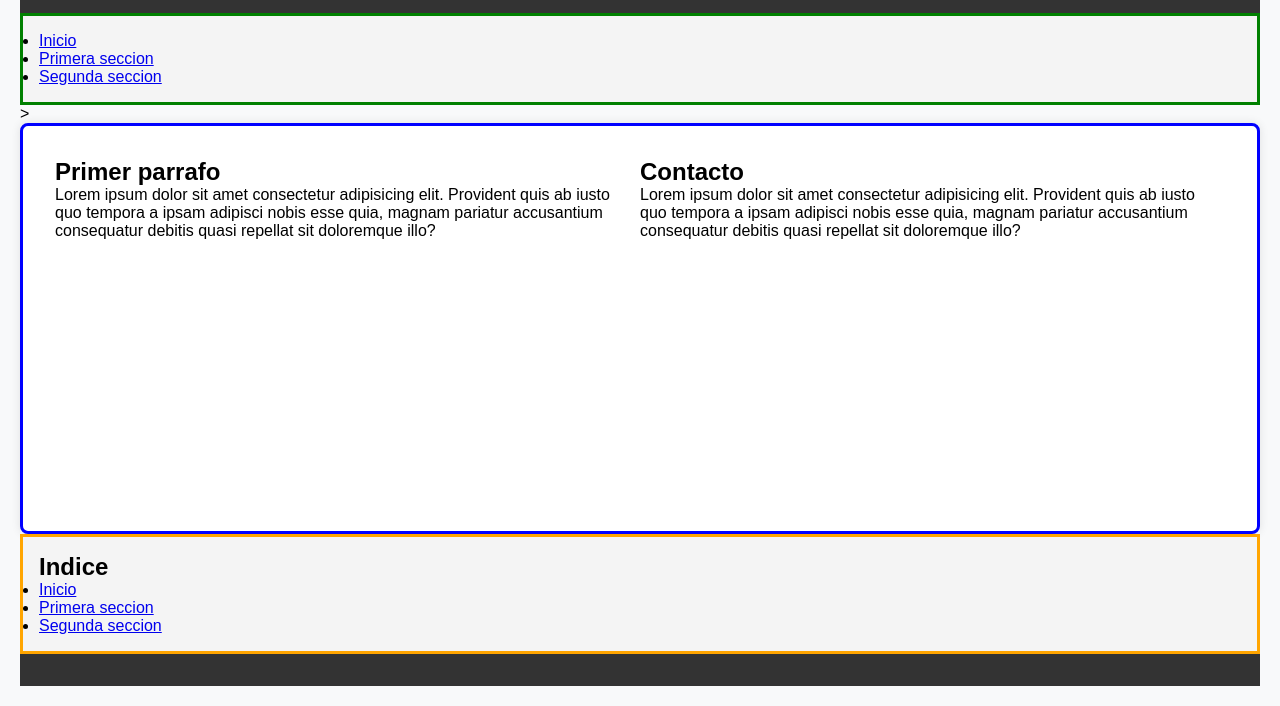
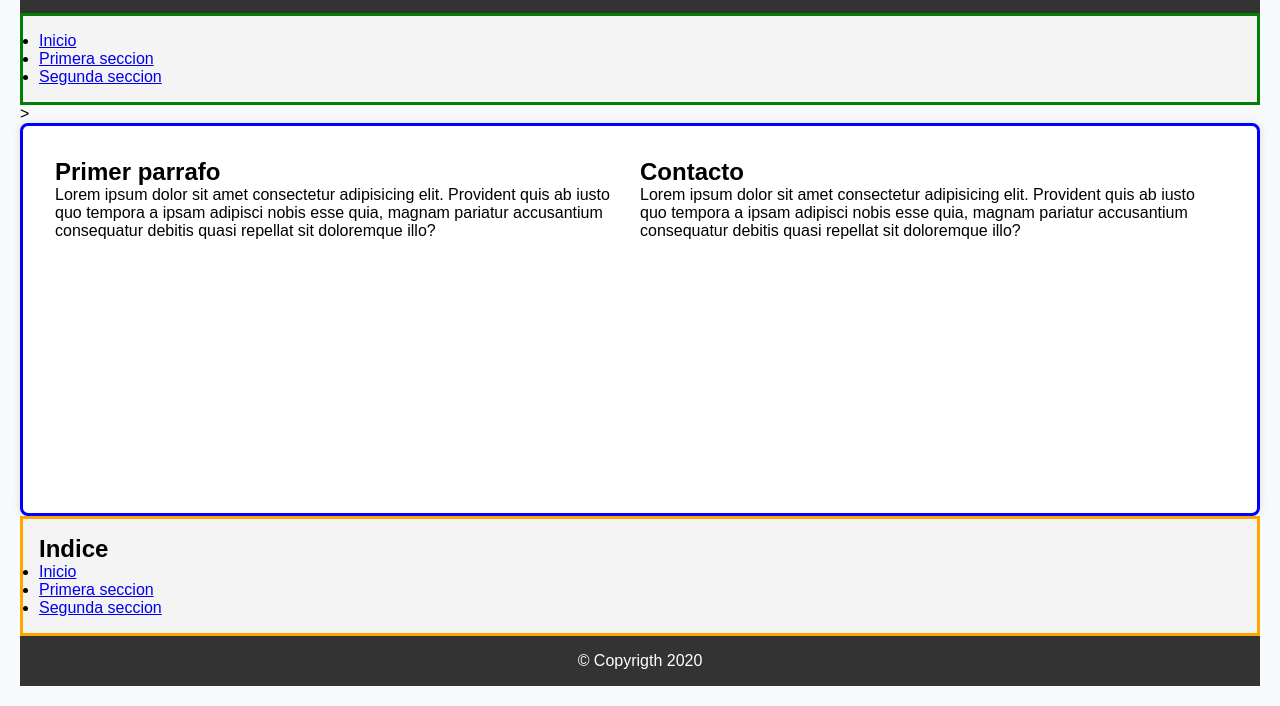
Before and after one commit to ArturoMartinezSerna/documentacionLoremIp, a plain HTML site: page plantilla.html in a window 1280 px wide. Shown: the part 94-800 px from the top of the page. Drawn offline with Linux system fonts and the light colour scheme.

Commit message:
añadido copyright

```diff
--- a/plantilla.html
+++ b/plantilla.html
@@ -14,7 +14,7 @@
 
   <meta property="og:title" content="Mi pagina Lorem Ipsum" />
   <meta property="og:description" content="Mi contenido principal Lorem Ipsum" />
-    <meta property="og:image" content="./images/loremIpsum.png"  />
+  <meta property="og:image" content="./images/loremIpsum.png" />
 
 </head>
 
@@ -36,11 +36,13 @@
   <main>
     <section id="section1">
       <h2>Primer parrafo</h2>
-        <p>Lorem ipsum dolor sit amet consectetur adipisicing elit. Provident quis ab iusto quo tempora a ipsam adipisci nobis esse quia, magnam pariatur accusantium consequatur debitis quasi repellat sit doloremque illo?</p>
+      <p>Lorem ipsum dolor sit amet consectetur adipisicing elit. Provident quis ab iusto quo tempora a ipsam adipisci
+        nobis esse quia, magnam pariatur accusantium consequatur debitis quasi repellat sit doloremque illo?</p>
     </section>
     <section id="section2">
       <h2>Contacto</h2>
-        <p>Lorem ipsum dolor sit amet consectetur adipisicing elit. Provident quis ab iusto quo tempora a ipsam adipisci nobis esse quia, magnam pariatur accusantium consequatur debitis quasi repellat sit doloremque illo?</p>
+      <p>Lorem ipsum dolor sit amet consectetur adipisicing elit. Provident quis ab iusto quo tempora a ipsam adipisci
+        nobis esse quia, magnam pariatur accusantium consequatur debitis quasi repellat sit doloremque illo?</p>
   </main>
 
   <aside>
@@ -53,7 +55,8 @@
   </aside>
 
   <footer>
-
+    <p>&copy; Copyrigth 2020</p>
   </footer>
 </body>
+
 </html>
```
Lines whose indentation alone changed are shown as unchanged.
